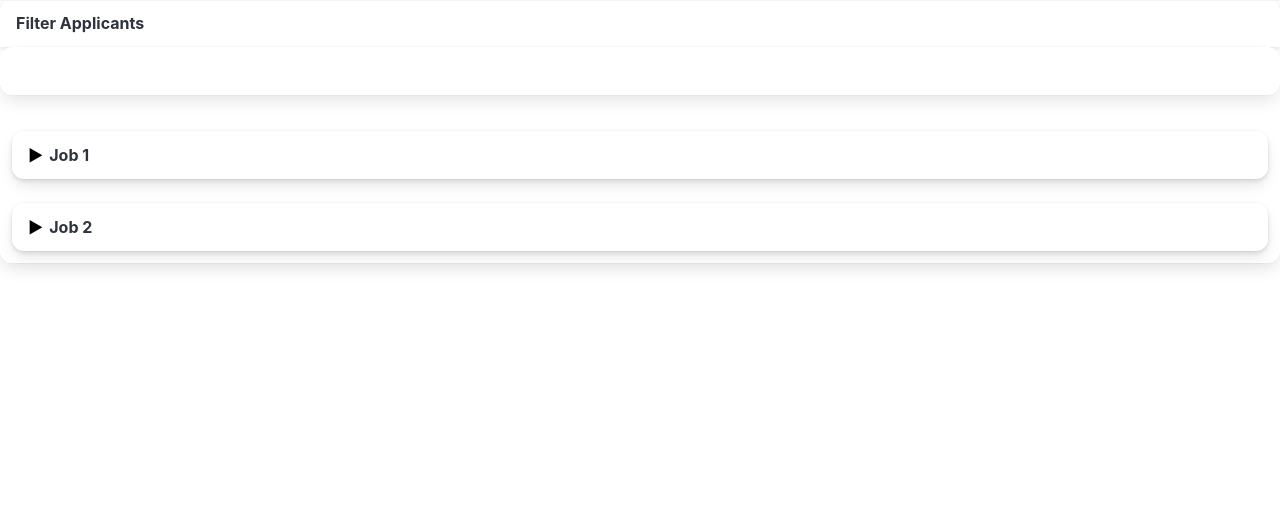
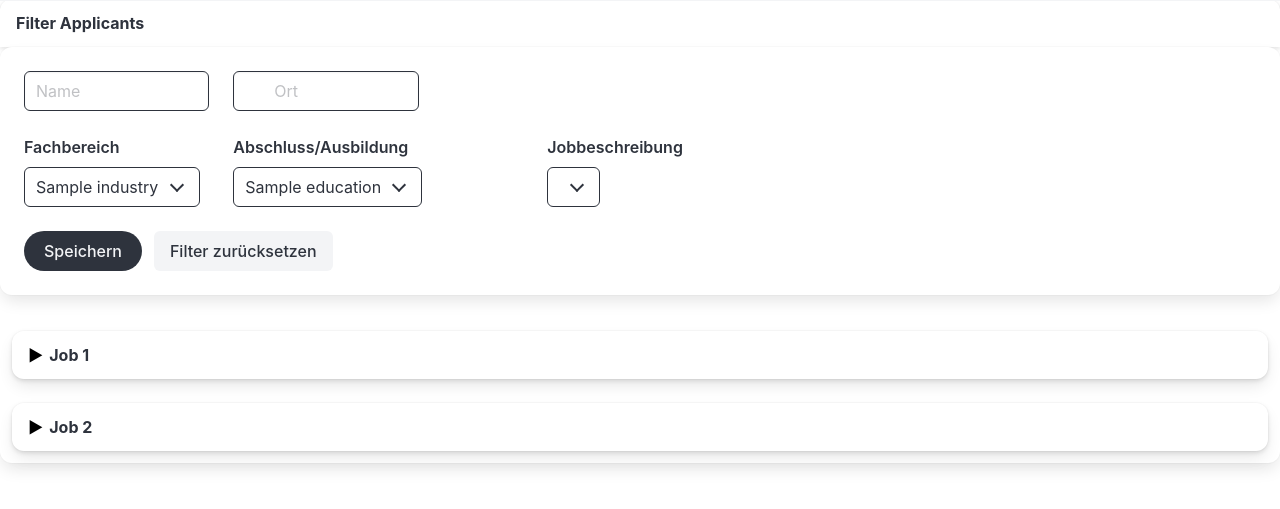
Before and after one commit to Louiiiiii/Jobify, a PHP site: page /website/company/pages/company_applications.php in a window 1280 px wide. Shown: the part 57-566 px from the top of the page. Run offline with PHP 8.4, Linux system fonts and the light colour scheme; tables that the repository leaves empty or names only in its code hold one stand-in row (values such as "Sample post"); data that the repository does not hold is empty; some libraries are stand-ins or nearby versions.

Commit message:
Update company_navbar.php
added filter bar, added function to toggle hide and show

```diff
--- a/website/company/parts/company_navbar.php
+++ b/website/company/parts/company_navbar.php
@@ -1,7 +1,8 @@
 <?php
 echo "<script>";
-require_once $_SERVER['DOCUMENT_ROOT'] . "/website/source/js/navbar.js";
+require $_SERVER['DOCUMENT_ROOT'] . "/website/source/js/navbar.js";
 echo "</script>";
+include $_SERVER['DOCUMENT_ROOT'] .'/website/classes/getClasses.php';
 ?>
 <!--Navbar Company Home -->
 <nav class="navbar is-black has-shadow" id="comNavHome" role="navigation" aria-label="main navigation">
@@ -41,17 +42,95 @@ echo "</script>";
 <!--Filter -->
 <form method="post">
     <div class="card">
-        <header class="card-header" onclick="hide_show_something('filters'); hide_show_something('filters-footer')">
+        <header class="card-header">
             <p class="card-header-title">Filter Applicants</p>
-            <button class="card-header-icon" aria-label="more options">
-      <span class="icon">
+            <button class="card-header-icon toggleFilter"  aria-label="more options" onclick="test('toggleFilter', 'filter')" >
         <i class="fas fa-angle-down" aria-hidden="true"></i>
       </span>
             </button>
         </header>
-        <div class="card" id="filters" style="display: block">
+        <div class="card test filter">
             <div class="card-content">
                 <div class="content">
+                    <div class="columns">
+                        <div class="column is-2">
+                            <input class="input is-dark" type="text" placeholder="Name">
+                        </div>
+                        <div class="column is-2">
+                            <div class="field">
+                                <p class="control has-icons-left has-icons-right">
+                                    <input class="input is-dark" type="place" placeholder="Ort">
+                                    <span class="icon is-small is-left">
+                          <i class="fas fa-city"></i>
+                        </span>
+                                </p>
+                            </div>
+                        </div>
+                    </div>
+                    <div class="columns">
+                        <div class="column is-2">
+                            <div class="field">
+                                <label class="label">Fachbereich</label>
+                                <div class="control">
+                                    <div class="select is-dark"><!-- Dropdown select for industries-->
+                                        <select name="industry">
+                                            <?php
+                                            $data = Applicant::getIndustry_Data();
+                                            foreach($data as $item)
+                                            {
+                                                echo '<option value="'.$item[0].'">'.$item[1].'</option>';
+                                            }
+                                            ?>
+                                        </select>
+                                    </div>
+                                </div>
+                            </div>
+                        </div>
+                        <div class="column is-3">
+                            <div class="field">
+                                <label for="education" class="label">Abschluss/Ausbildung</label>
+                                <div class="control">
+                                    <div class="select is-dark"><!-- Dropdown select for industries-->
+                                        <select name="education">
+                                            <?php
+                                            $data = Applicant::getEducation_Data();
+                                            foreach($data as $item)
+                                            {
+                                                echo '<option value="'.$item[0].'">'.$item[1].'</option>';
+                                            }
+                                            ?>
+                                        </select>
+                                    </div>
+                                </div>
+                            </div>
+                        </div>
+                        <div class="column is-3">
+                            <div class="field">
+                                <label class="label" for="jobtitle">Jobbeschreibung</label>
+                                <div class="control">
+                                    <div class="select is-dark">
+                                        <select name="jobtitle">
+                                            <?php
+                                            $data = Job::getJob_Data();
+                                            foreach ($data as $item)
+                                            {
+                                                echo '<option value="'.$item[0].'">'.$item[1].'</option>';
+                                            }
+                                            ?>
+                                        </select>
+                                    </div>
+                                </div>
+                            </div>
+                        </div>
+                    </div>
+                    <div class="columns">
+                        <div class="column is-4">
+                            <div class="buttons">
+                                <button class="button is-dark is-rounded">Speichern</button>
+                                <button class="button is-light">Filter zurücksetzen</button>
+                            </div>
+                        </div>
+                    </div>
                 </div>
         </div>
     </div>
```
